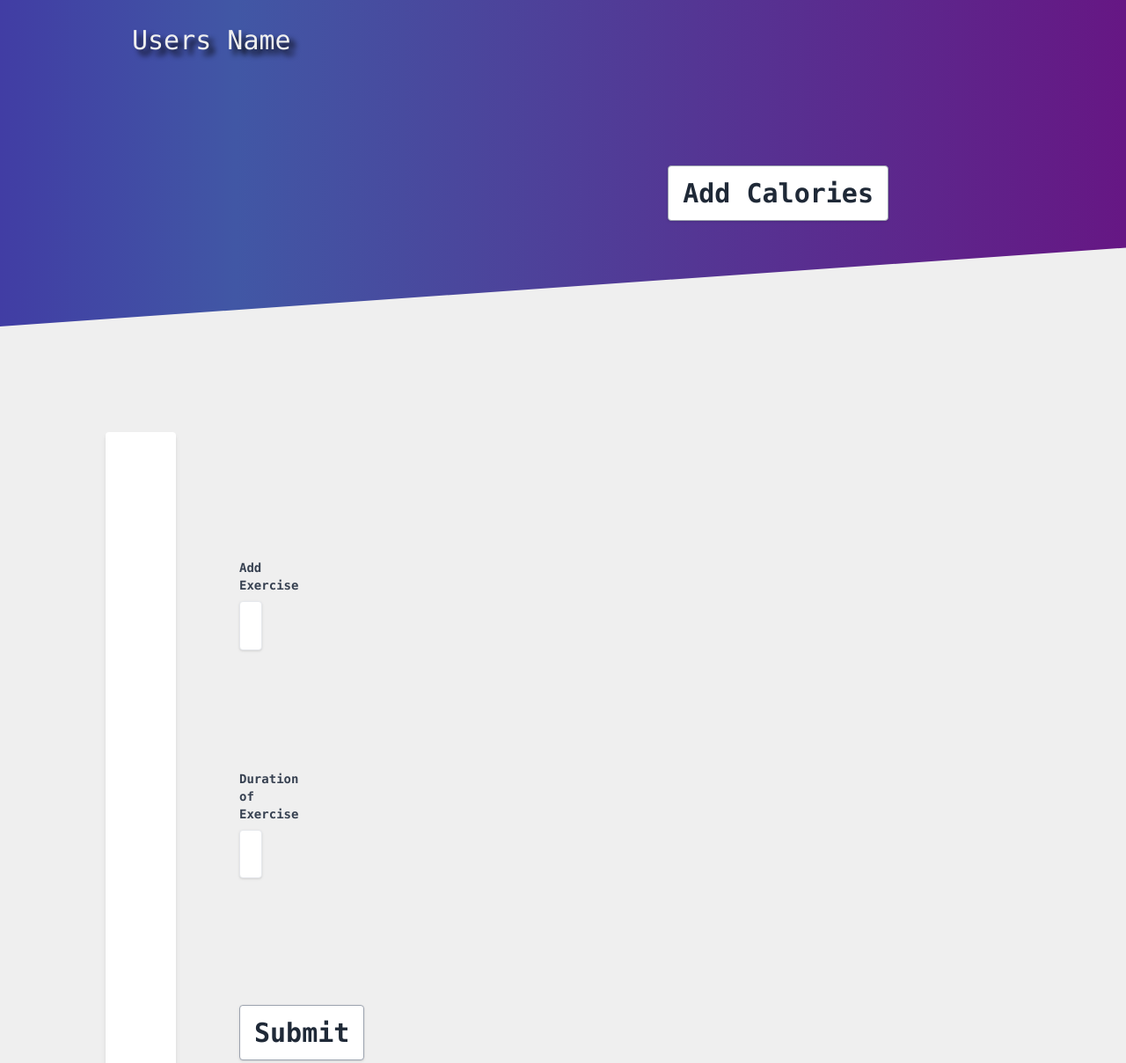
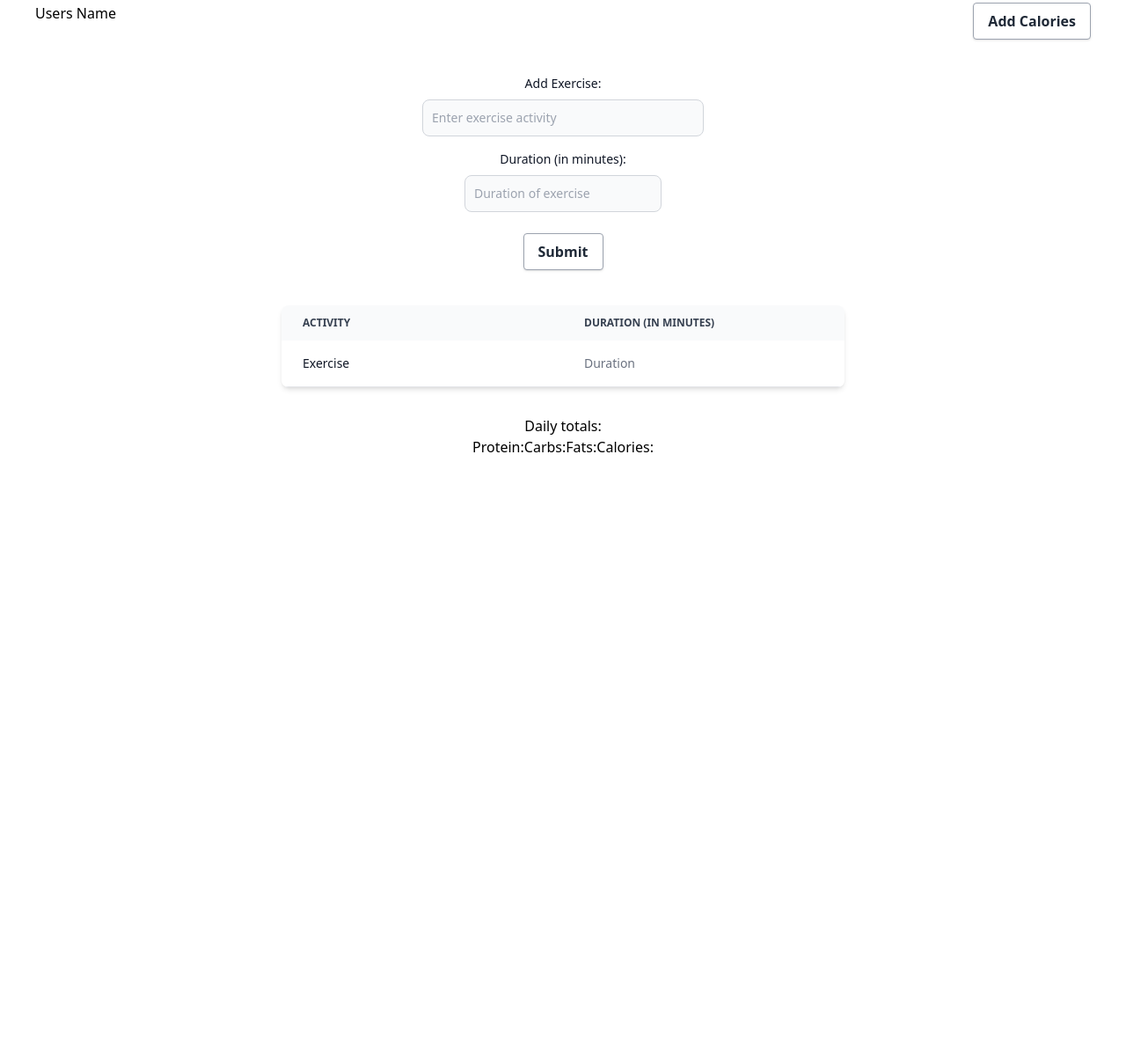
Before and after one commit to gabrielaortiz6/calorie-tracker, a plain HTML site: page exercise.html in a window 1280 px wide. Shown: the part 37-1245 px from the top of the page at 88% size. After the commit the page ends 800 px from the top, so only its background shows below. Drawn offline with nearby package versions, Linux system fonts and the light colour scheme.

Commit message:
fixed layout on exercise page and fixed nav button on main page

```diff
--- /dev/null
+++ b/assets/css/exercise.css
@@ -0,0 +1,11 @@
+* {
+    margin: 0;
+    padding: 0;
+}
+
+.exercise-list {
+    display: flex;
+    justify-content: center;
+    justify-items: center;
+    margin: auto;
+}
--- a/exercise.html
+++ b/exercise.html
@@ -15,50 +15,39 @@
         ></script>
   <!--Tailwind CDN-->
   <script src="https://cdn.tailwindcss.com" rel="stylesheet tailwind"></script>
-  <link rel="stylesheet" href="./assets/css/stylesheet.css" />
+  <link rel="stylesheet" href="./assets/css/exercise.css" />
   <title>Exercises</title>
 </head>
 <!--Header-->
-<header>
+<header class="flex justify-between p-10">
   <h1>Users Name</h1>
   <!--Button that takes you back to Calorie Input (Main) Page-->
   <div>
-    <a href="mainpage.html"><button class="bg-white hover:bg-gray-100 text-gray-800 font-semibold py-2 px-4 border border-gray-400 rounded shadow float-right" id="add-calorie-btn">Add Calories</button></a>
+    <a href="mainpage.html"><button class="bg-white hover:bg-gray-100 text-gray-800 font-semibold py-2 px-4 border border-gray-400 rounded shadow" id="add-calorie-btn">Add Calories</button></a>
   </div>
 </header>
 <!--Tailwind Form-->
-<div class="w-full max-w-xs">
-  <form class="bg-white shadow-md rounded px-8 pt-6 pb-8 mb-4">
-    <div class="mb-4">
-      <!--Input for type of activity -->
-      <label class="block text-gray-700 text-sm font-bold mb-2" for="exercise-input">
-        Add Exercise
-      </label>
-      <input
-        class="shadow appearance-none border rounded w-full py-2 px-3 text-gray-700 leading-tight focus:outline-none focus:shadow-outline"
-        id="exercise-input" type="text" placeholder="Enter exercise activity" required>
-    </div>
-    <!--Input for time spent exercising (has to be minutes - figure out how to handle that in JS)-->
-    <div class="mb-6">
-      <label class="block text-gray-700 text-sm font-bold mb-2" for="duration-input">
-        Duration of Exercise
-      </label>
-      <input
-        class="shadow appearance-none border rounded w-full py-2 px-3 text-gray-700 leading-tight focus:outline-none focus:shadow-outline"
-        id="duration-input" type="text" placeholder="Duration of exercise in minutes">
-    </div>
-    <div class="flex items-center justify-between">
-      <!--Submit Button for Form-->
-      <button class="bg-white hover:bg-gray-100 text-gray-800 font-semibold py-2 px-4 border border-gray-400 rounded shadow" id="submit-btn">
-        Submit
-      </button>
-    </div>
-  </form>
+<body class="flex flex-col">
+<form class="exercise-form flex flex-col justify-center items-center">
+  <!--Enter Exercise-->
+  <label for="exercise-input" class="block mb-2 text-sm font-medium text-gray-900 dark:text-white"><h3>Add Exercise: </h3></label>
+  <input id="exercise-input" type="text" placeholder="Enter exercise activity" required class="max-w-xs p-2 bg-gray-50 border border-gray-300 text-gray-900 text-sm rounded-lg focus:ring-blue-500 focus:border-blue-500 block w-full p-2.5 dark:bg-gray-700 dark:border-gray-600 dark:placeholder-gray-400 dark:text-white dark:focus:ring-blue-500 dark:focus:border-blue-500">
+</input>
+  <!--Enter Duration of Exercise-->
+  <div class="block mb-6 pt-4">
+   <label for="duration-input" class="text-center block mb-2 text-sm font-medium text-gray-900 dark:text-white"><h3>Duration (in minutes): </h3></label>
+    <input type="text" id="duration-input" placeholder="Duration of exercise" required class="bg-gray-50 border border-gray-300 text-gray-900 text-sm rounded-lg focus:ring-blue-500 focus:border-blue-500 block w-full p-2.5 dark:bg-gray-700 dark:border-gray-600 dark:placeholder-gray-400 dark:text-white dark:focus:ring-blue-500 dark:focus:border-blue-500" required>
+</div>
+  <!--Submit Button-->
+  <button class="max-w-md mb-6 bg-white hover:bg-gray-100 text-gray-800 font-semibold py-2 px-4 border border-gray-400 rounded shadow" id="exercise-btn">
+    Submit
+  </button>
+</form>
+
 <!--Tailwind Table for exercise list to display-->
-  <div class="ex-list">
-    <h3>Exercise List:</h3>
-    <div class="table-auto relative overflow-x-auto shadow-md   sm:rounded-lg">
-      <table class="w-full text-sm text-left text-gray-500 dark:text-gray-400">
+  <div class="exercise-list mt-4 mb-8 w-1/2">
+    <div class="exercise-list relative overflow-x-auto shadow-md sm:rounded-lg">
+      <table class="table-fixed w-full text-sm text-left text-gray-500 dark:text-gray-400">
         <thead class="text-xs text-gray-700 uppercase bg-gray-50 dark:bg-gray-700 dark:text-gray-400">
           <tr>
             <!--Header of Table-->
@@ -79,9 +68,6 @@
             <td class="px-6 py-4">
               Duration
             </td>
-            <td class="px-6 py-4 text-right">
-              <a href="#" class="font-medium text-blue-600 dark:text-blue-500 hover:underline">Edit</a>
-            </td>
           </tr>
         </tbody>
       </table>
@@ -95,8 +81,6 @@
     <div class="inline">Fats:</div>
     <div class="inline">Calories:</div>
   </section>
-
-  <body>
     <script src="./assets/js/exercise.js"></script>
   </body>
 
```
Also changed, not shown: mainpage.html (+2 -2 lines).
